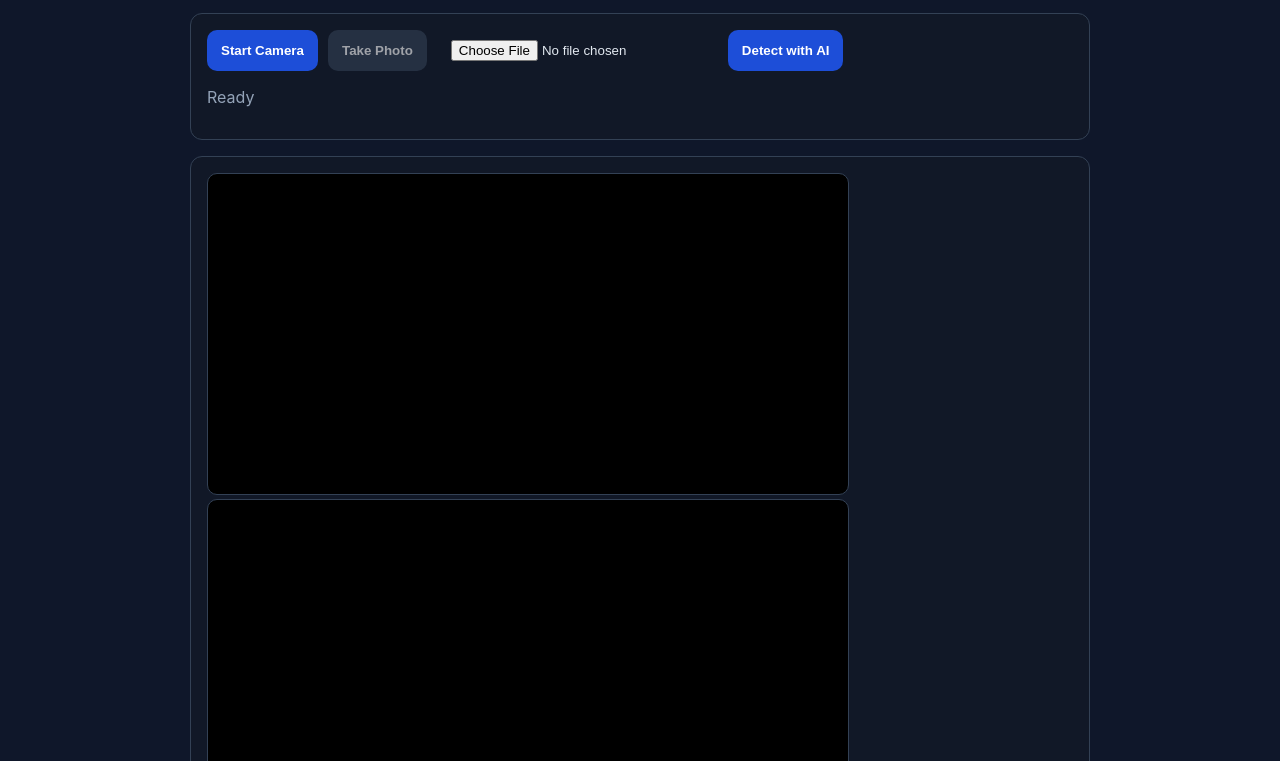
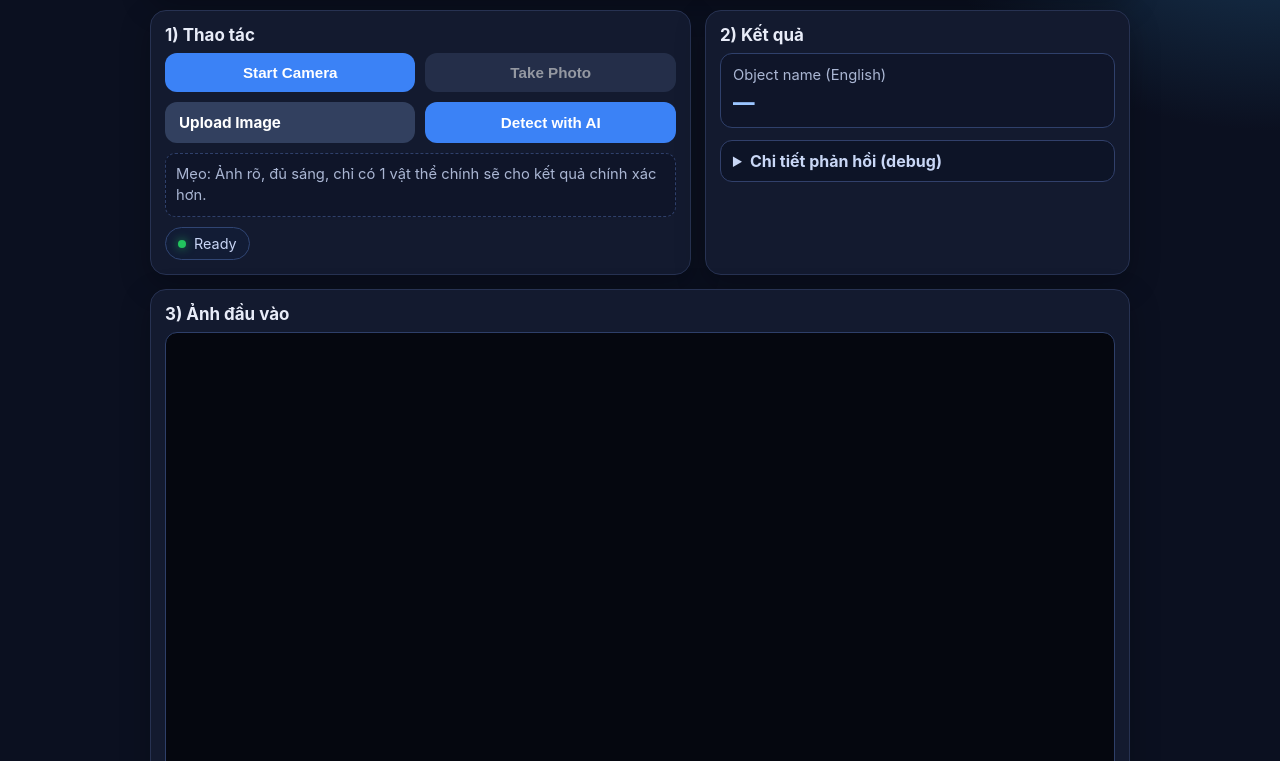
Before and after one commit to vovantai123/object-name-detector-web, a website: page index.html in a window 1280 px wide. Shown: the part 129-890 px from the top of the page. Drawn offline with Linux system fonts and the light colour scheme.

Commit message:
Redesign UI for clearer, user-friendly object detector

```diff
--- a/index.html
+++ b/index.html
@@ -1,51 +1,289 @@
 <!doctype html>
-<html lang="en">
+<html lang="vi">
 <head>
   <meta charset="UTF-8" />
   <meta name="viewport" content="width=device-width, initial-scale=1.0" />
   <title>Object Name Detector (AI API)</title>
   <style>
-    body { font-family: Inter, system-ui, Arial; background:#0f172a; color:#e2e8f0; margin:0; padding:24px; }
-    .wrap { max-width: 900px; margin: 0 auto; }
-    .card { background:#111827; border:1px solid #334155; border-radius:12px; padding:16px; margin-bottom:16px; }
-    button,input { border-radius:10px; padding:10px 14px; border:none; }
-    button { background:#1d4ed8; color:#fff; font-weight:600; cursor:pointer; }
-    button.secondary { background:#334155; }
-    button:disabled { opacity:.6; cursor:not-allowed; }
-    video,canvas { width:100%; max-width:640px; border-radius:10px; border:1px solid #334155; background:#000; }
-    .row { display:flex; gap:10px; flex-wrap:wrap; }
-    .muted { color:#94a3b8; }
+    :root {
+      --bg: #0b1020;
+      --card: #131a2f;
+      --line: #273252;
+      --text: #e8ecf8;
+      --muted: #aab6d3;
+      --primary: #3b82f6;
+      --primary-2: #2563eb;
+      --ok: #22c55e;
+      --err: #ef4444;
+      --shadow: 0 10px 30px rgba(0,0,0,.25);
+    }
+
+    * { box-sizing: border-box; }
+
+    body {
+      margin: 0;
+      font-family: Inter, system-ui, -apple-system, Segoe UI, Roboto, Arial, sans-serif;
+      color: var(--text);
+      background:
+        radial-gradient(800px 500px at 15% -10%, #1f2c55 0%, transparent 55%),
+        radial-gradient(700px 500px at 100% 0%, #1a3d5c 0%, transparent 52%),
+        var(--bg);
+      min-height: 100vh;
+      padding: 22px;
+    }
+
+    .wrap { max-width: 980px; margin: 0 auto; }
+
+    .hero {
+      background: linear-gradient(135deg, rgba(59,130,246,.2), rgba(37,99,235,.12));
+      border: 1px solid #38508f;
+      border-radius: 18px;
+      padding: 18px;
+      box-shadow: var(--shadow);
+      margin-bottom: 14px;
+    }
+
+    .hero h1 {
+      margin: 0 0 8px;
+      font-size: 1.7rem;
+      line-height: 1.2;
+    }
+
+    .hero p {
+      margin: 0;
+      color: var(--muted);
+      line-height: 1.5;
+    }
+
+    .layout {
+      display: grid;
+      grid-template-columns: 1fr;
+      gap: 14px;
+    }
+
+    @media (min-width: 980px) {
+      .layout {
+        grid-template-columns: 1.12fr .88fr;
+      }
+    }
+
+    .card {
+      background: var(--card);
+      border: 1px solid var(--line);
+      border-radius: 16px;
+      padding: 14px;
+      box-shadow: var(--shadow);
+    }
+
+    .card h2 {
+      margin: 0 0 8px;
+      font-size: 1.06rem;
+    }
+
+    .muted { color: var(--muted); }
+
+    .controls {
+      display: grid;
+      grid-template-columns: 1fr 1fr;
+      gap: 10px;
+      margin-bottom: 10px;
+    }
+
+    @media (max-width: 540px) {
+      .controls { grid-template-columns: 1fr; }
+    }
+
+    .btn {
+      border: 0;
+      border-radius: 12px;
+      padding: 11px 14px;
+      font-weight: 700;
+      font-size: .95rem;
+      cursor: pointer;
+      transition: .16s ease;
+      color: #fff;
+      background: var(--primary);
+    }
+
+    .btn:hover { transform: translateY(-1px); background: var(--primary-2); }
+    .btn:disabled { cursor: not-allowed; opacity: .55; transform: none; }
+
+    .btn.secondary {
+      background: #32405f;
+    }
+
+    .btn.file {
+      background: #32405f;
+      position: relative;
+      overflow: hidden;
+    }
+
+    .btn.file input {
+      position: absolute;
+      inset: 0;
+      opacity: 0;
+      cursor: pointer;
+    }
+
+    .hint {
+      background: #0f1529;
+      border: 1px dashed #2f406b;
+      border-radius: 10px;
+      padding: 10px;
+      font-size: .92rem;
+      color: var(--muted);
+      line-height: 1.45;
+    }
+
+    .status {
+      display: inline-flex;
+      align-items: center;
+      gap: 8px;
+      border: 1px solid #304573;
+      background: #121c35;
+      border-radius: 999px;
+      padding: 7px 12px;
+      font-size: .9rem;
+      margin-top: 10px;
+      color: #c8d5f5;
+    }
+
+    .dot {
+      width: 8px;
+      height: 8px;
+      border-radius: 50%;
+      background: var(--ok);
+      box-shadow: 0 0 10px rgba(34,197,94,.7);
+    }
+
+    .stage {
+      display: grid;
+      gap: 10px;
+    }
+
+    video, canvas {
+      width: 100%;
+      border-radius: 12px;
+      border: 1px solid #2e3f69;
+      background: #05070f;
+      min-height: 210px;
+      object-fit: cover;
+    }
+
+    .result {
+      margin-top: 6px;
+      background: #0f1529;
+      border: 1px solid #2f406b;
+      border-radius: 12px;
+      padding: 12px;
+    }
+
+    .result .label {
+      font-size: .92rem;
+      color: var(--muted);
+      margin-bottom: 5px;
+      display: block;
+    }
+
+    .result .value {
+      font-size: 1.35rem;
+      font-weight: 800;
+      color: #9bc5ff;
+      word-break: break-word;
+    }
+
+    details {
+      margin-top: 12px;
+      border: 1px solid #31406b;
+      border-radius: 12px;
+      overflow: hidden;
+      background: #0d1427;
+    }
+
+    summary {
+      padding: 10px 12px;
+      cursor: pointer;
+      font-weight: 700;
+      color: #c9d7f6;
+      user-select: none;
+    }
+
+    pre {
+      margin: 0;
+      padding: 0 12px 12px;
+      max-height: 260px;
+      overflow: auto;
+      white-space: pre-wrap;
+      color: #b8c8ec;
+      font-size: .85rem;
+      line-height: 1.45;
+    }
+
+    .error { color: #ff8f8f; }
   </style>
 </head>
 <body>
   <div class="wrap">
-    <h1>📷 Object Name Detector (English)</h1>
-    <p class="muted">Capture/upload an image, then call your AI model API to return the object name in English.</p>
+    <section class="hero">
+      <h1>📷 Nhận diện đồ vật bằng AI</h1>
+      <p>Chụp ảnh hoặc tải ảnh lên → bấm <b>Detect with AI</b> → hệ thống trả về tên đồ vật bằng tiếng Anh.</p>
+    </section>
 
+    <section class="layout">
       <div class="card">
-      <div class="row">
-        <button id="startBtn">Start Camera</button>
-        <button id="snapBtn" class="secondary" disabled>Take Photo</button>
+        <h2>1) Thao tác</h2>
+        <div class="controls">
+          <button id="startBtn" class="btn">Start Camera</button>
+          <button id="snapBtn" class="btn secondary" disabled>Take Photo</button>
+
+          <label class="btn file">
+            Upload Image
             <input id="fileInput" type="file" accept="image/*" />
-        <button id="detectBtn">Detect with AI</button>
+          </label>
+          <button id="detectBtn" class="btn">Detect with AI</button>
         </div>
-      <p id="status" class="muted">Ready</p>
+
+        <div class="hint">
+          Mẹo: Ảnh rõ, đủ sáng, chỉ có 1 vật thể chính sẽ cho kết quả chính xác hơn.
+        </div>
+
+        <div class="status">
+          <span class="dot" id="statusDot"></span>
+          <span id="status">Ready</span>
+        </div>
       </div>
 
       <div class="card">
+        <h2>2) Kết quả</h2>
+        <div class="result">
+          <span class="label">Object name (English)</span>
+          <div id="resultValue" class="value">—</div>
+        </div>
+
+        <details>
+          <summary>Chi tiết phản hồi (debug)</summary>
+          <pre id="raw"></pre>
+        </details>
+      </div>
+
+      <div class="card" style="grid-column: 1 / -1;">
+        <h2>3) Ảnh đầu vào</h2>
+        <div class="stage">
           <video id="video" autoplay playsinline></video>
           <canvas id="canvas" width="640" height="480"></canvas>
-      <h3 id="result">Result: —</h3>
-      <pre id="raw" class="muted" style="white-space:pre-wrap"></pre>
         </div>
+      </div>
+    </section>
   </div>
 
   <script>
     const video = document.getElementById('video');
     const canvas = document.getElementById('canvas');
     const ctx = canvas.getContext('2d');
+
     const statusEl = document.getElementById('status');
-    const resultEl = document.getElementById('result');
+    const statusDot = document.getElementById('statusDot');
+    const resultValueEl = document.getElementById('resultValue');
     const rawEl = document.getElementById('raw');
 
     const startBtn = document.getElementById('startBtn');
@@ -55,14 +293,26 @@
 
     let stream;
 
+    function setStatus(text, type = 'ok') {
+      statusEl.textContent = text;
+      statusEl.classList.toggle('error', type === 'error');
+      statusDot.style.background = type === 'error' ? '#ef4444' : '#22c55e';
+      statusDot.style.boxShadow = type === 'error'
+        ? '0 0 10px rgba(239,68,68,.65)'
+        : '0 0 10px rgba(34,197,94,.7)';
+    }
+
     startBtn.onclick = async () => {
       try {
-        stream = await navigator.mediaDevices.getUserMedia({ video: { facingMode: 'environment' }, audio: false });
+        stream = await navigator.mediaDevices.getUserMedia({
+          video: { facingMode: 'environment' },
+          audio: false
+        });
         video.srcObject = stream;
         snapBtn.disabled = false;
-        statusEl.textContent = 'Camera started';
+        setStatus('Camera started');
       } catch (e) {
-        statusEl.textContent = 'Cannot access camera, use upload instead.';
+        setStatus('Không mở được camera, bạn hãy dùng Upload Image.', 'error');
       }
     };
 
@@ -71,7 +321,7 @@
       canvas.width = video.videoWidth;
       canvas.height = video.videoHeight;
       ctx.drawImage(video, 0, 0, canvas.width, canvas.height);
-      statusEl.textContent = 'Photo captured';
+      setStatus('Photo captured');
     };
 
     fileInput.onchange = (e) => {
@@ -82,7 +332,7 @@
         canvas.width = img.width;
         canvas.height = img.height;
         ctx.drawImage(img, 0, 0);
-        statusEl.textContent = 'Image loaded';
+        setStatus('Image loaded');
       };
       img.src = URL.createObjectURL(file);
     };
@@ -110,7 +360,8 @@
 
     detectBtn.onclick = async () => {
       try {
-        statusEl.textContent = 'Sending image to AI...';
+        detectBtn.disabled = true;
+        setStatus('Sending image to AI...');
         const imageDataUrl = await canvasToBase64Jpeg();
 
         const res = await fetch('/api/detect', {
@@ -133,11 +384,14 @@
 
         if (!res.ok) throw new Error(data?.error || `API error ${res.status}`);
 
-        resultEl.textContent = `Result: ${data.objectName || 'Unknown'}`;
+        const objectName = data.objectName || 'Unknown';
+        resultValueEl.textContent = objectName;
         rawEl.textContent = JSON.stringify(data, null, 2);
-        statusEl.textContent = 'Done';
+        setStatus('Done');
       } catch (err) {
-        statusEl.textContent = 'Failed: ' + err.message;
+        setStatus('Failed: ' + err.message, 'error');
+      } finally {
+        detectBtn.disabled = false;
       }
     };
   </script>
```
Lines whose indentation alone changed are shown as unchanged.
